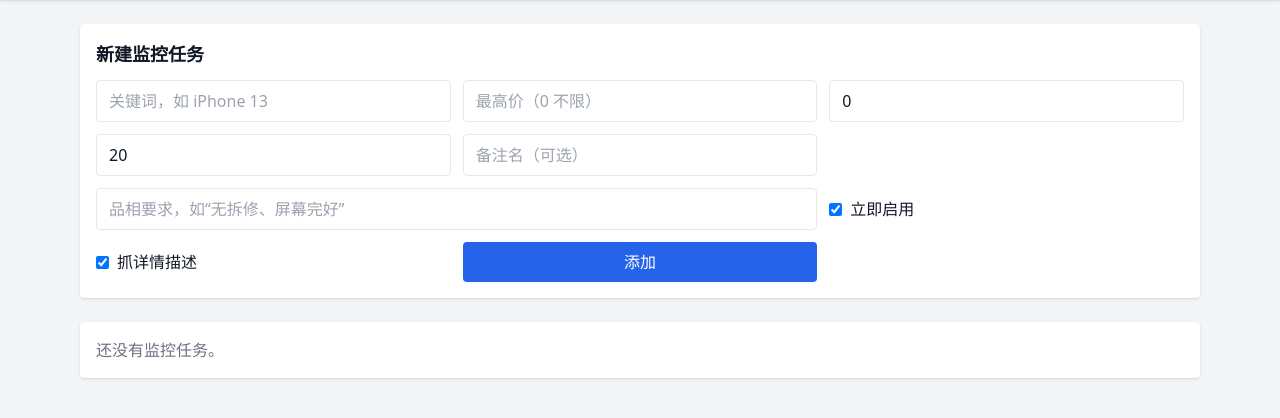
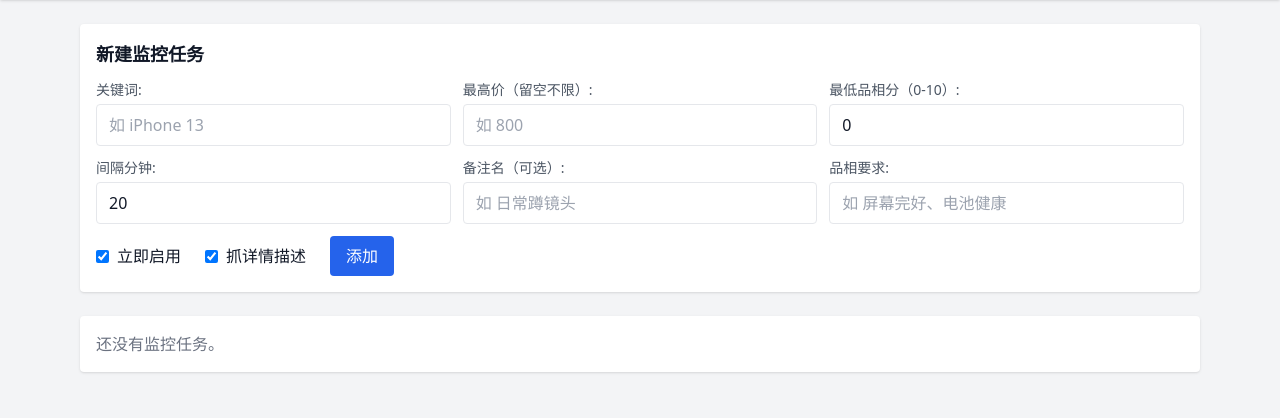
Before and after one commit to Comui520/second-eye, a FastAPI app: page /tasks in a window 1280 px wide. Shown: the part 52-470 px from the top of the page. Run offline with FastAPI, Linux system fonts and the light colour scheme; some libraries are stand-ins or nearby versions.

Commit message:
feat: 新建任务表单增加字段标签，默认值不再含义不明

```diff
--- a/goodprice/web/templates/tasks.html
+++ b/goodprice/web/templates/tasks.html
@@ -10,15 +10,35 @@
 <div class="bg-white rounded shadow p-4 mb-6">
   <h2 class="text-lg font-semibold mb-3">新建监控任务</h2>
   <form method="post" action="/tasks" class="grid grid-cols-2 md:grid-cols-3 gap-3">
-    <input name="keyword" required placeholder="关键词，如 iPhone 13" class="border rounded px-3 py-2">
-    <input name="max_price" type="number" step="0.01" min="0" placeholder="最高价（0 不限）" class="border rounded px-3 py-2">
-    <input name="min_condition_score" type="number" min="0" max="10" value="0" placeholder="最低品相分 0-10" class="border rounded px-3 py-2">
-    <input name="interval_minutes" type="number" min="1" value="20" placeholder="间隔分钟" class="border rounded px-3 py-2">
-    <input name="name" placeholder="备注名（可选）" class="border rounded px-3 py-2">
-    <input name="condition_requirement" placeholder="品相要求，如“无拆修、屏幕完好”" class="border rounded px-3 py-2 md:col-span-2">
-    <label class="flex items-center gap-2"><input type="checkbox" name="enabled" value="1" checked> 立即启用</label>
-    <label class="flex items-center gap-2"><input type="checkbox" name="fetch_detail" value="1" checked> 抓详情描述</label>
-    <button class="bg-blue-600 text-white rounded px-4 py-2">添加</button>
+    <div>
+      <label class="block text-sm text-gray-600 mb-1">关键词:</label>
+      <input name="keyword" required placeholder="如 iPhone 13" class="w-full border rounded px-3 py-2">
+    </div>
+    <div>
+      <label class="block text-sm text-gray-600 mb-1">最高价（留空不限）:</label>
+      <input name="max_price" type="number" step="0.01" min="0" placeholder="如 800" class="w-full border rounded px-3 py-2">
+    </div>
+    <div>
+      <label class="block text-sm text-gray-600 mb-1">最低品相分（0-10）:</label>
+      <input name="min_condition_score" type="number" min="0" max="10" value="0" class="w-full border rounded px-3 py-2">
+    </div>
+    <div>
+      <label class="block text-sm text-gray-600 mb-1">间隔分钟:</label>
+      <input name="interval_minutes" type="number" min="1" value="20" class="w-full border rounded px-3 py-2">
+    </div>
+    <div>
+      <label class="block text-sm text-gray-600 mb-1">备注名（可选）:</label>
+      <input name="name" placeholder="如 日常蹲镜头" class="w-full border rounded px-3 py-2">
+    </div>
+    <div>
+      <label class="block text-sm text-gray-600 mb-1">品相要求:</label>
+      <input name="condition_requirement" placeholder="如 屏幕完好、电池健康" class="w-full border rounded px-3 py-2">
+    </div>
+    <div class="md:col-span-3 flex items-center gap-6">
+      <label class="flex items-center gap-2"><input type="checkbox" name="enabled" value="1" checked> 立即启用</label>
+      <label class="flex items-center gap-2"><input type="checkbox" name="fetch_detail" value="1" checked> 抓详情描述</label>
+      <button class="bg-blue-600 text-white rounded px-4 py-2">添加</button>
+    </div>
   </form>
 </div>
 <div class="bg-white rounded shadow divide-y">
```
